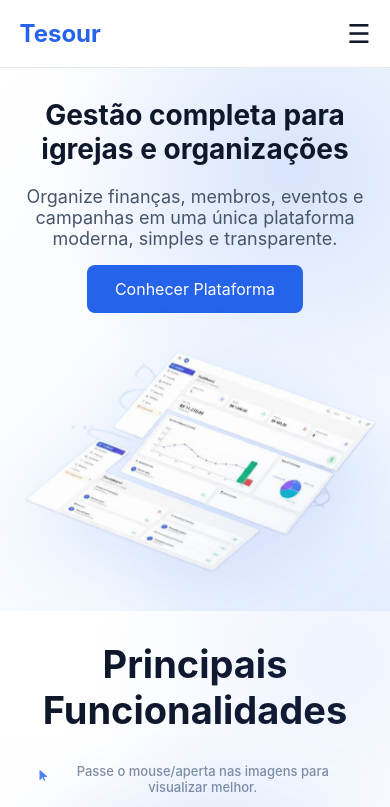
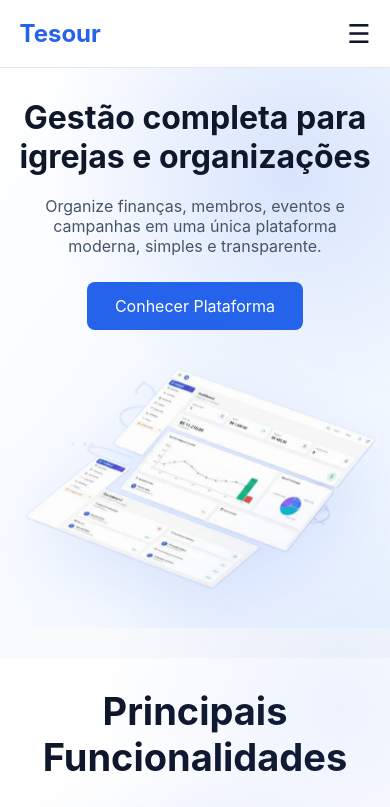
Before and after one commit to Edu0032/Tesour, a plain HTML site: page index.html in a window 390 px wide. Shown: the top 807 px of the page. Drawn offline with Linux system fonts and the light colour scheme.

Commit message:
Corrigindo corrige quebra de texto e padding no mobile

```diff
--- a/style.css
+++ b/style.css
@@ -445,6 +445,11 @@
     color: #1d4ed8;
 }
 /* MOBILE */
+@media(max-width: 1020px) {
+    .hero{
+        margin-bottom: 30px;
+    }
+}
 @media(max-width: 900px) {
     .about-content {
         flex-direction: column;
@@ -474,7 +479,6 @@
         transition: transform 0.6s ease;
     }
 
-    /* Quando o card estiver visível */
     .card.active .card-image img {
         transform: scale(1.8);
     }
@@ -507,10 +511,16 @@
     }
     .hero {
         overflow: hidden;
+
     }
     .hero-text h1 {
-        font-size: 28px;
+        font-size: 32px;
         word-wrap: break-word;
+    }
+    .hero-text p {
+        font-size: 16px;
+        max-width: 90%;
+        margin: 0 auto 40px;
     }
     .hero-content {
         flex-direction: column;
```
